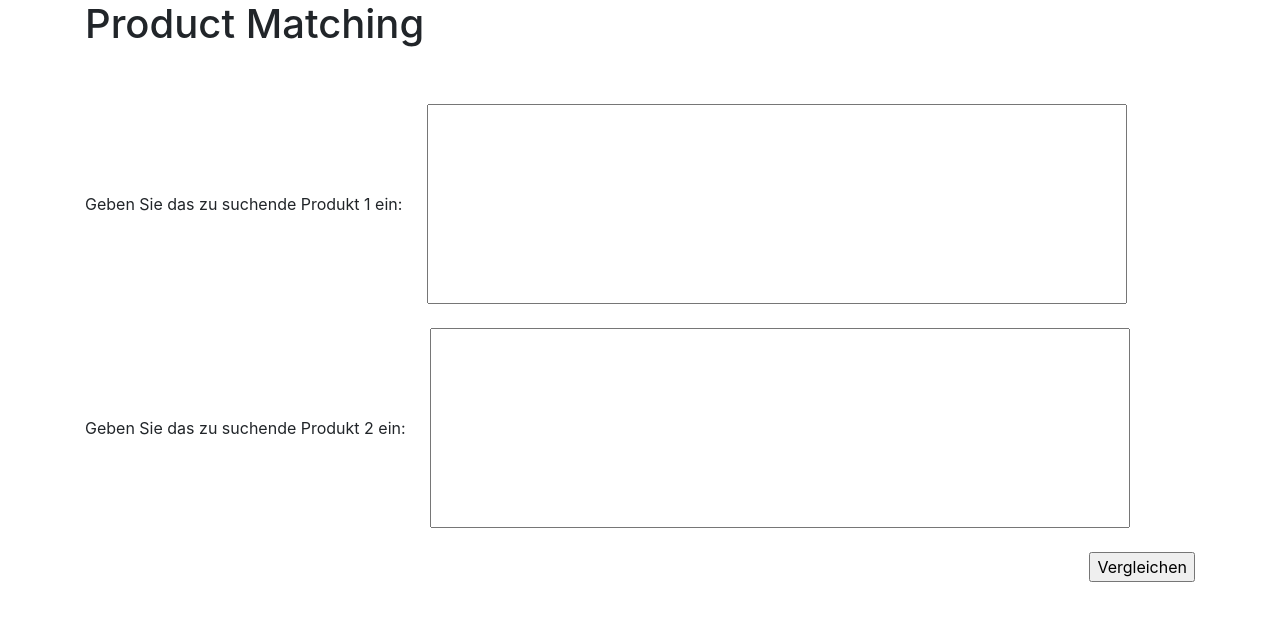
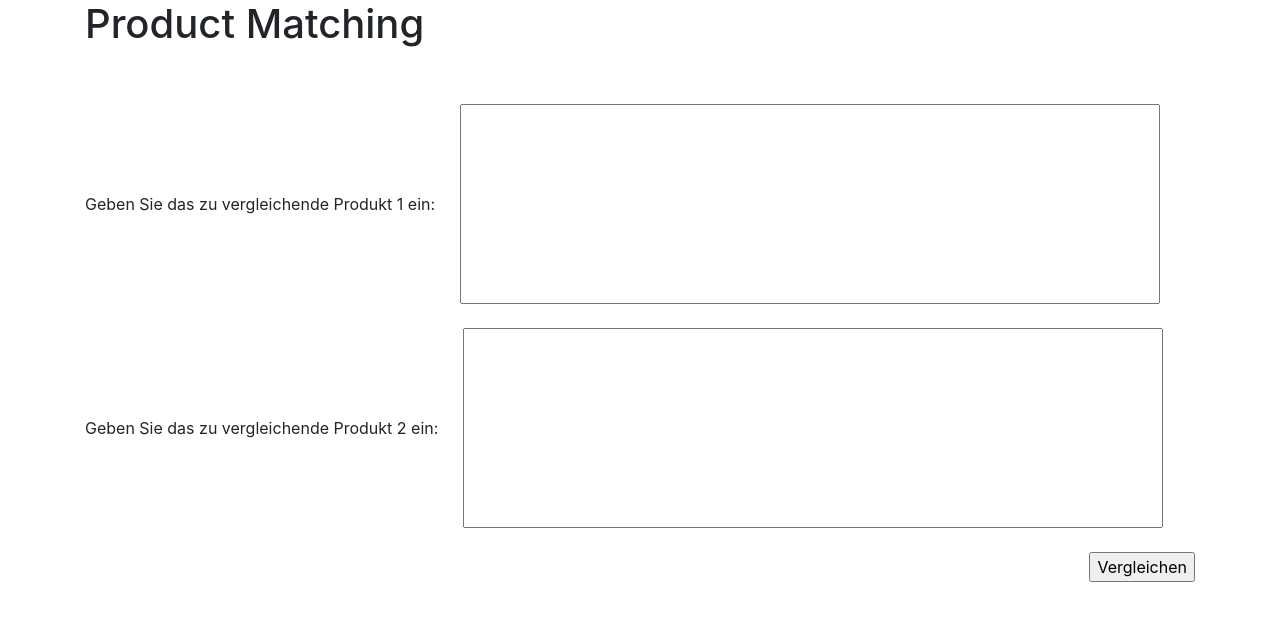
Before and after one commit to RodionKovalenko/product_matching, a Flask app: page / in a window 1280 px wide. Shown: the part 56-677 px from the top of the page. Run offline with Flask 2, Linux system fonts and the light colour scheme; some libraries are stand-ins or nearby versions.

Commit message:
test webhook for docker hub

```diff
--- a/templates/index.html
+++ b/templates/index.html
@@ -5,9 +5,9 @@
 
 
 <form action="/action_page.php">
-  <label for="produkt1" style="padding: 0 20px 0 0px;"> Geben Sie das zu suchende Produkt 1 ein:</label>
+  <label for="produkt1" style="padding: 0 20px 0 0px;"> Geben Sie das zu vergleichende Produkt 1 ein:</label>
   <input type="text" id="produkt1" name="produkt1" style="width: 700px; height: 200px; max-width: 100%;"><br><br>
-  <label for="produkt2" style="padding: 0 20px 0 0px;"> Geben Sie das zu suchende Produkt 2 ein:</label>
+  <label for="produkt2" style="padding: 0 20px 0 0px;"> Geben Sie das zu vergleichende Produkt 2 ein:</label>
   <input type="text" id="produkt2" name="produkt2" style="width:700px; height: 200px; max-width:100%;"><br><br>
   <input type="submit" class="submit-btn" value="Vergleichen">
 </form>
```
